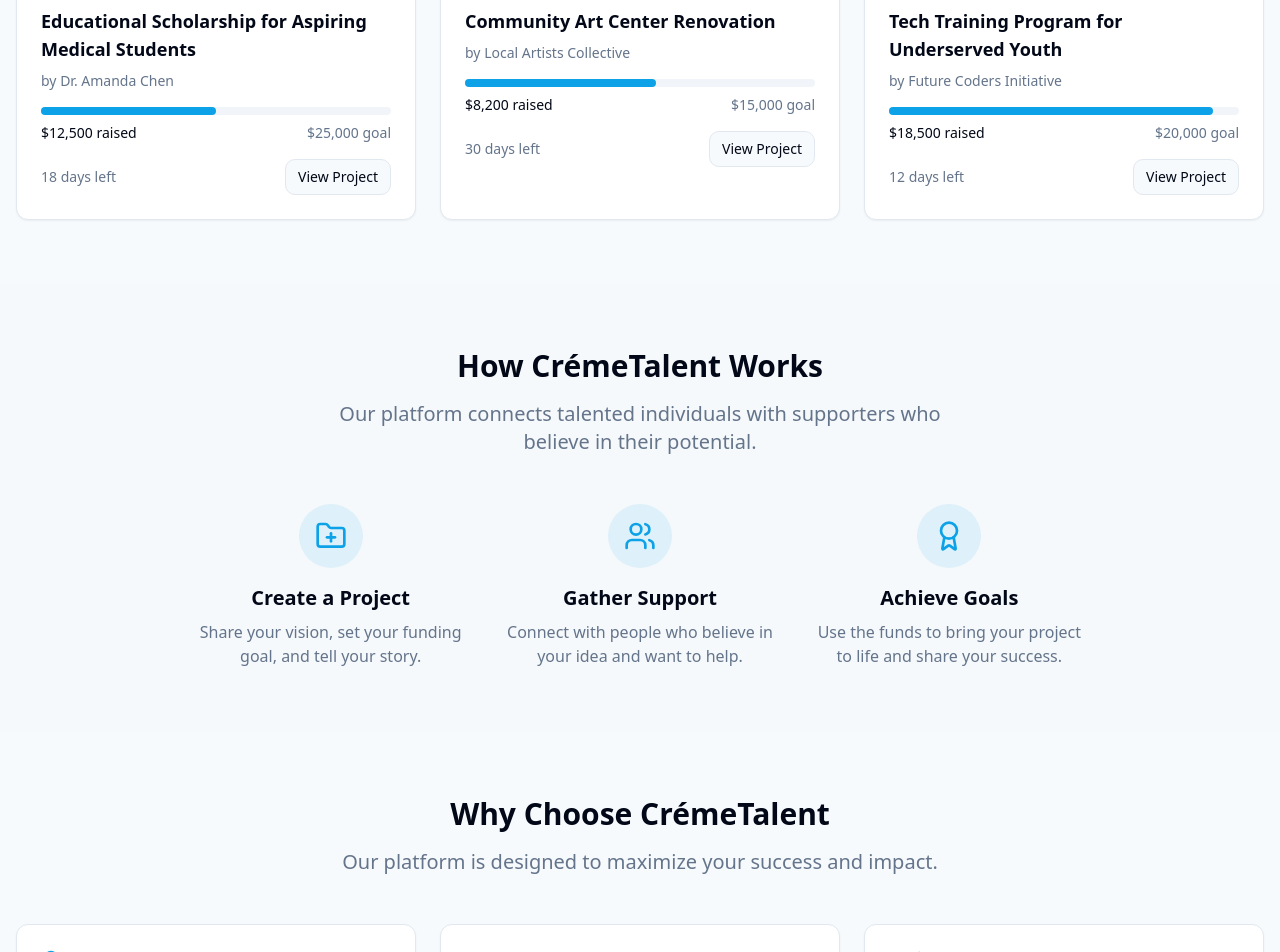
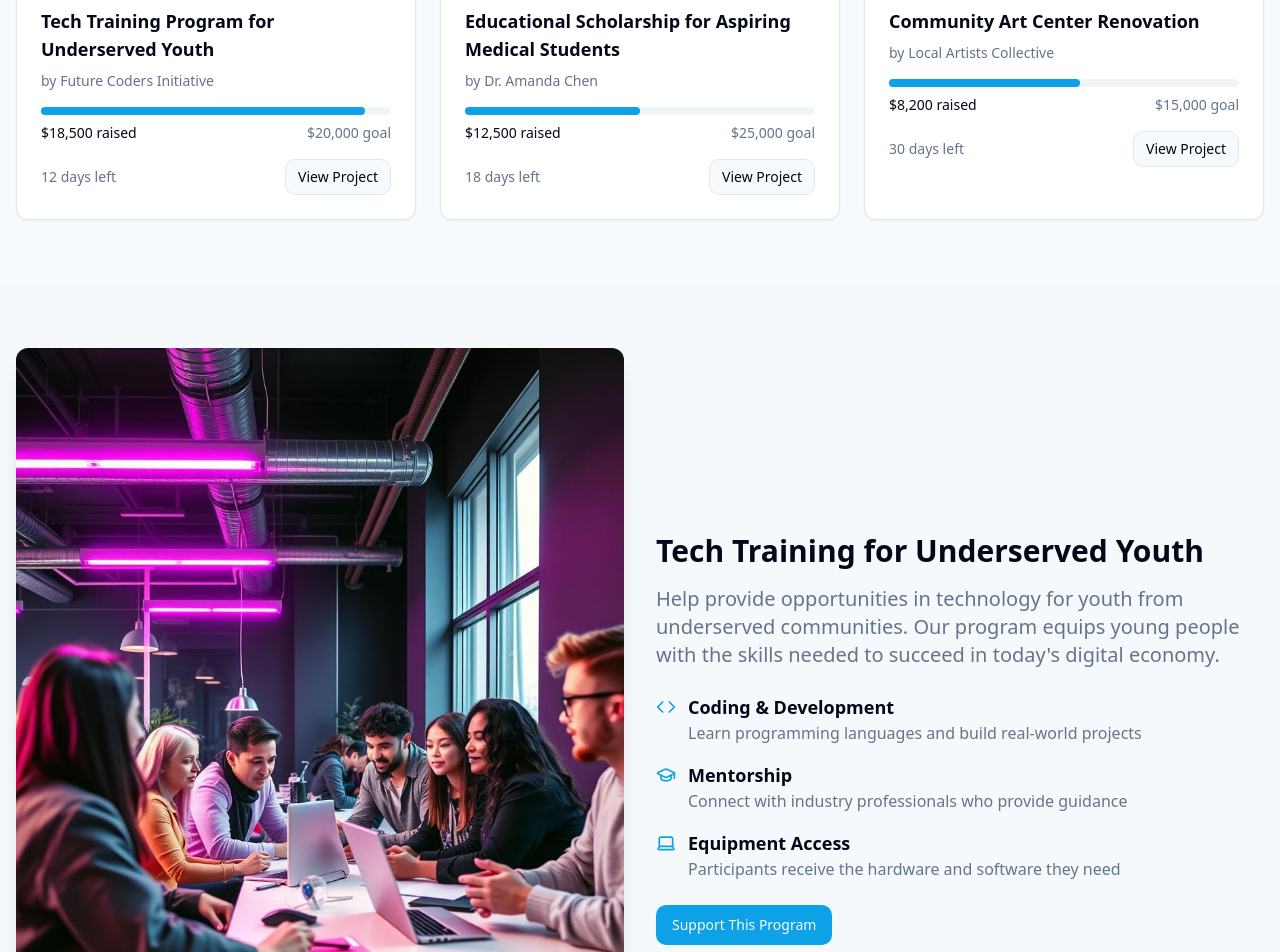
Before and after one commit to BlueCypherB/Cremetalent, a React (Vite) app: page / in a window 1280 px wide. Shown: the part 1300-2252 px from the top of the page. Built offline with nearby package versions, Linux system fonts and the light colour scheme.

Commit message:
Add tech training project
Add a tech training program for underserved youth to the featured projects.

```diff
--- a/src/pages/Index.tsx
+++ b/src/pages/Index.tsx
@@ -1,4 +1,3 @@
-
 import React from 'react';
 import { Link } from 'react-router-dom';
 import Navbar from '@/components/Navbar';
@@ -12,7 +11,10 @@ import {
   Award,
   HandHeart,
   Gift,
-  FolderPlus
+  FolderPlus,
+  Code,
+  GraduationCap,
+  Laptop
 } from 'lucide-react';
 
 const FeatureCard = ({ icon: Icon, title, description }: {
@@ -86,6 +88,16 @@ const Index = () => {
   // Sample featured projects
   const featuredProjects = [
     {
+      title: "Tech Training Program for Underserved Youth",
+      creator: "Future Coders Initiative",
+      raised: 18500,
+      goal: 20000,
+      daysLeft: 12,
+      category: "Technology",
+      slug: "tech-training",
+      image: "/lovable-uploads/279e0261-3ae6-45c7-9e27-20ce9fcfeaba.png"
+    },
+    {
       title: "Educational Scholarship for Aspiring Medical Students",
       creator: "Dr. Amanda Chen",
       raised: 12500,
@@ -102,15 +114,6 @@ const Index = () => {
       daysLeft: 30,
       category: "Arts",
       slug: "art-center"
-    },
-    {
-      title: "Tech Training Program for Underserved Youth",
-      creator: "Future Coders Initiative",
-      raised: 18500,
-      goal: 20000,
-      daysLeft: 12,
-      category: "Technology",
-      slug: "tech-training"
     }
   ];
 
@@ -166,14 +169,107 @@ const Index = () => {
 
           <div className="grid grid-cols-1 md:grid-cols-2 lg:grid-cols-3 gap-6">
             {featuredProjects.map((project, index) => (
-              <ProjectCard key={index} {...project} />
+              <Card key={index} className="overflow-hidden transition-all hover:shadow-lg">
+                <div className="aspect-video bg-muted relative">
+                  {project.image && (
+                    <img
+                      src={project.image}
+                      alt={project.title}
+                      className="w-full h-full object-cover"
+                    />
+                  )}
+                  <div className="absolute top-2 right-2 bg-black/60 text-white text-xs px-2 py-1 rounded-full">
+                    {project.category}
+                  </div>
+                </div>
+                <CardContent className="p-6">
+                  <h3 className="font-semibold text-lg mb-2 line-clamp-2">{project.title}</h3>
+                  <p className="text-muted-foreground text-sm mb-4">by {project.creator}</p>
+
+                  <div className="relative h-2 bg-muted rounded-full mb-2">
+                    <div
+                      className="absolute top-0 left-0 h-full bg-primary rounded-full"
+                      style={{ width: `${Math.min((project.raised / project.goal) * 100, 100)}%` }}
+                    ></div>
+                  </div>
+
+                  <div className="flex justify-between text-sm">
+                    <span className="font-medium">${project.raised.toLocaleString()} raised</span>
+                    <span className="text-muted-foreground">${project.goal.toLocaleString()} goal</span>
+                  </div>
+
+                  <div className="flex justify-between items-center mt-4">
+                    <span className="text-sm text-muted-foreground">{project.daysLeft} days left</span>
+                    <Link to={`/projects/${project.slug}`}>
+                      <Button variant="outline" size="sm">View Project</Button>
+                    </Link>
+                  </div>
+                </CardContent>
+              </Card>
             ))}
           </div>
         </div>
       </section>
 
+      {/* Tech Training Highlight Section */}
+      <section className="py-16 bg-muted/30">
+        <div className="container mx-auto px-4">
+          <div className="grid grid-cols-1 md:grid-cols-2 gap-8 items-center">
+            <div>
+              <img
+                src="/lovable-uploads/279e0261-3ae6-45c7-9e27-20ce9fcfeaba.png"
+                alt="Tech Training for Underserved Youth"
+                className="rounded-lg shadow-xl w-full h-auto"
+              />
+            </div>
+            <div>
+              <h2 className="text-3xl font-bold mb-4">Tech Training for Underserved Youth</h2>
+              <p className="text-xl mb-6 text-muted-foreground">
+                Help provide opportunities in technology for youth from underserved communities. Our program equips young people with the skills needed to succeed in today's digital economy.
+              </p>
+              <div className="space-y-4">
+                <div className="flex items-start space-x-3">
+                  <div className="mt-1">
+                    <Code className="h-5 w-5 text-primary" />
+                  </div>
+                  <div>
+                    <h3 className="font-semibold text-lg">Coding & Development</h3>
+                    <p className="text-muted-foreground">Learn programming languages and build real-world projects</p>
+                  </div>
+                </div>
+                <div className="flex items-start space-x-3">
+                  <div className="mt-1">
+                    <GraduationCap className="h-5 w-5 text-primary" />
+                  </div>
+                  <div>
+                    <h3 className="font-semibold text-lg">Mentorship</h3>
+                    <p className="text-muted-foreground">Connect with industry professionals who provide guidance</p>
+                  </div>
+                </div>
+                <div className="flex items-start space-x-3">
+                  <div className="mt-1">
+                    <Laptop className="h-5 w-5 text-primary" />
+                  </div>
+                  <div>
+                    <h3 className="font-semibold text-lg">Equipment Access</h3>
+                    <p className="text-muted-foreground">Participants receive the hardware and software they need</p>
+                  </div>
+                </div>
+              </div>
+              <div className="mt-6">
+                <Link to="/projects/tech-training">
+                  <Button>
+                    Support This Program
+                  </Button>
+                </Link>
+              </div>
+            </div>
+          </div>
+        </div>
+      </section>
+
       {/* How It Works Section */}
-      <section className="py-16 bg-muted/30">
+      <section className="py-16 bg-background">
         <div className="container mx-auto px-4">
           <div className="text-center mb-12">
             <h2 className="text-3xl font-bold mb-4">How CrémeTalent Works</h2>
```
Also changed, not shown: public/lovable-uploads/279e0261-3ae6-45c7-9e27-20ce9fcfeaba.png (added).
